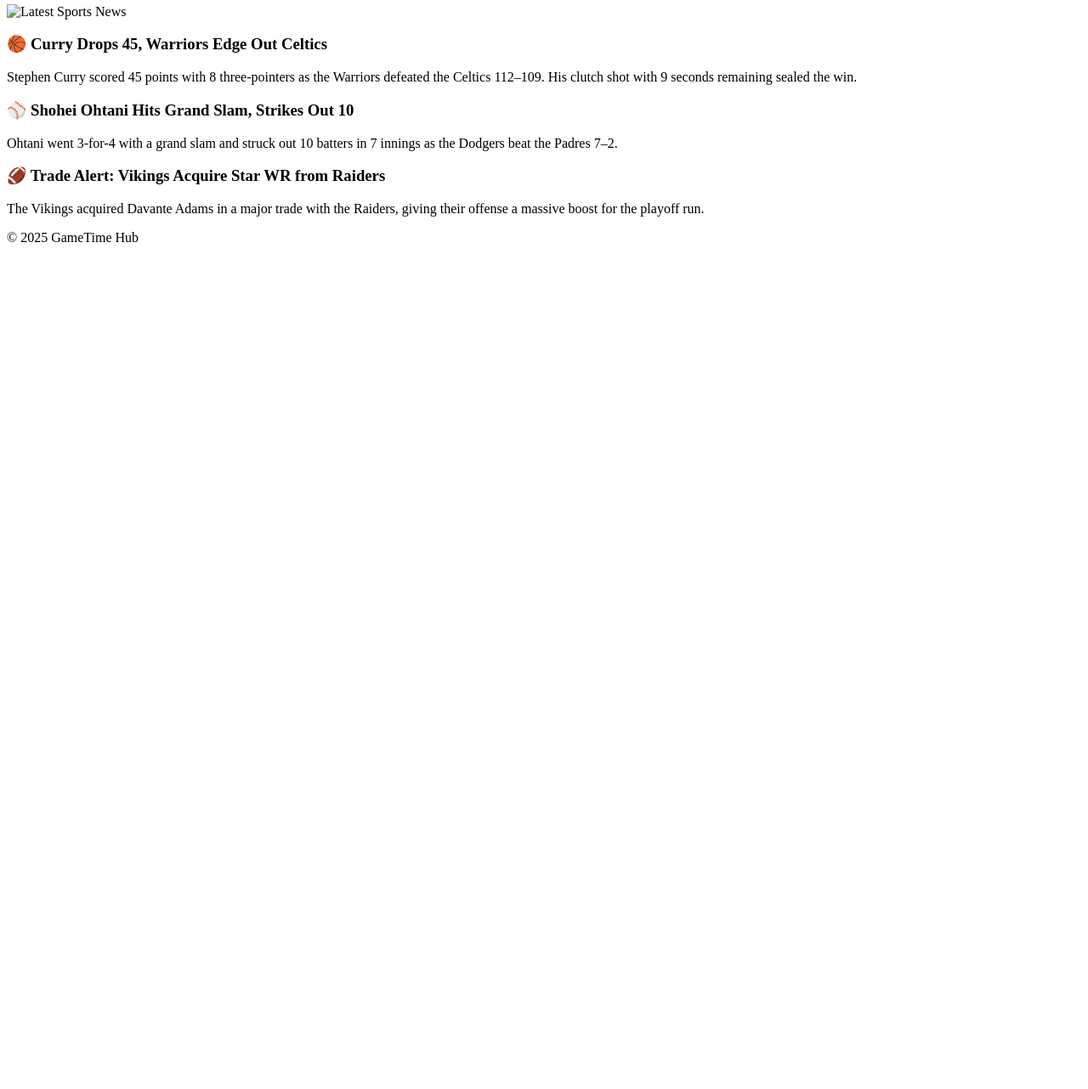
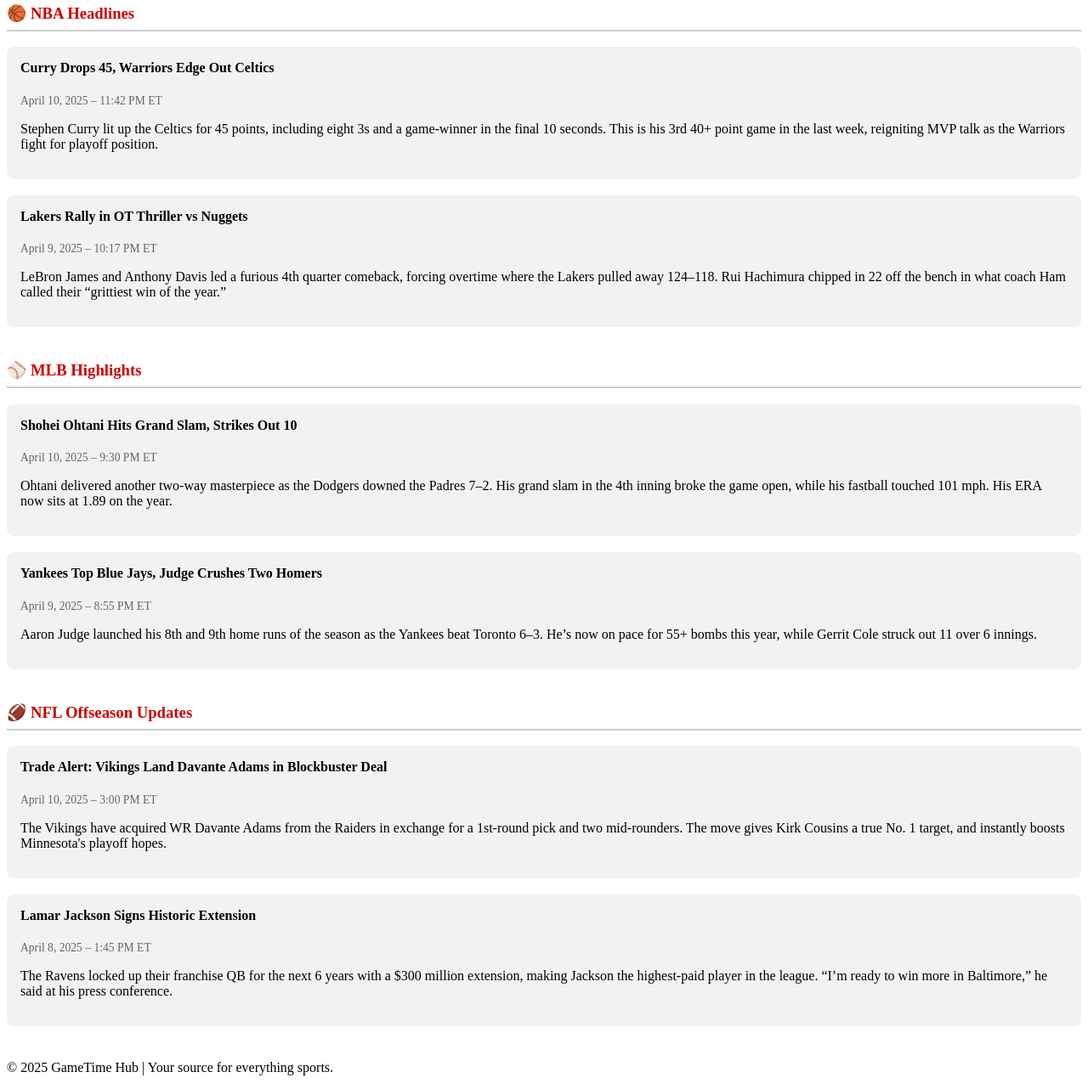
Before and after one commit to BrodyCerrato/GameTime-Hub, a plain HTML site: page news.html in a window 1280 px wide. Shown: the part 161-1443 px from the top of the page at 85% size. Before the commit the page ends 800 px from the top, so only its background shows below. Drawn offline with Linux system fonts and the light colour scheme.

Commit message:
Update news.html

```diff
--- a/news.html
+++ b/news.html
@@ -4,6 +4,34 @@
   <meta charset="UTF-8" />
   <title>GameTime Hub | Latest News</title>
   <link rel="stylesheet" href="style.css" />
+  <style>
+    .news-section {
+      margin-bottom: 2.5rem;
+    }
+
+    .news-section h3 {
+      color: #cc0000;
+      border-bottom: 2px solid #ccc;
+      padding-bottom: 0.5rem;
+    }
+
+    article {
+      background-color: #f2f2f2;
+      margin-bottom: 1.2rem;
+      padding: 1rem;
+      border-radius: 8px;
+    }
+
+    article h4 {
+      margin-top: 0;
+    }
+
+    .timestamp {
+      font-size: 0.85em;
+      color: #666;
+      margin-bottom: 0.5rem;
+    }
+  </style>
 </head>
 <body>
   <div class="container">
@@ -14,29 +42,64 @@
       <a href="games.html">Games Tonight</a>
       <a href="player.html">Player of the Night</a>
     </nav>
+
     <main>
-      <section>
-        <h2>📰 Latest News</h2>
-        <img src="images/news.jpg" alt="Latest Sports News" class="content-image" />
+      <h2>📰 Breaking & Latest Sports News</h2>
+
+      <!-- NBA Section -->
+      <section class="news-section">
+        <h3>🏀 NBA Headlines</h3>
 
         <article>
-          <h3>🏀 Curry Drops 45, Warriors Edge Out Celtics</h3>
-          <p>Stephen Curry scored 45 points with 8 three-pointers as the Warriors defeated the Celtics 112–109. His clutch shot with 9 seconds remaining sealed the win.</p>
+          <h4>Curry Drops 45, Warriors Edge Out Celtics</h4>
+          <p class="timestamp">April 10, 2025 – 11:42 PM ET</p>
+          <p>Stephen Curry lit up the Celtics for 45 points, including eight 3s and a game-winner in the final 10 seconds. This is his 3rd 40+ point game in the last week, reigniting MVP talk as the Warriors fight for playoff position.</p>
         </article>
 
         <article>
-          <h3>⚾ Shohei Ohtani Hits Grand Slam, Strikes Out 10</h3>
-          <p>Ohtani went 3-for-4 with a grand slam and struck out 10 batters in 7 innings as the Dodgers beat the Padres 7–2.</p>
+          <h4>Lakers Rally in OT Thriller vs Nuggets</h4>
+          <p class="timestamp">April 9, 2025 – 10:17 PM ET</p>
+          <p>LeBron James and Anthony Davis led a furious 4th quarter comeback, forcing overtime where the Lakers pulled away 124–118. Rui Hachimura chipped in 22 off the bench in what coach Ham called their “grittiest win of the year.”</p>
+        </article>
+      </section>
+
+      <!-- MLB Section -->
+      <section class="news-section">
+        <h3>⚾ MLB Highlights</h3>
+
+        <article>
+          <h4>Shohei Ohtani Hits Grand Slam, Strikes Out 10</h4>
+          <p class="timestamp">April 10, 2025 – 9:30 PM ET</p>
+          <p>Ohtani delivered another two-way masterpiece as the Dodgers downed the Padres 7–2. His grand slam in the 4th inning broke the game open, while his fastball touched 101 mph. His ERA now sits at 1.89 on the year.</p>
         </article>
 
         <article>
-          <h3>🏈 Trade Alert: Vikings Acquire Star WR from Raiders</h3>
-          <p>The Vikings acquired Davante Adams in a major trade with the Raiders, giving their offense a massive boost for the playoff run.</p>
+          <h4>Yankees Top Blue Jays, Judge Crushes Two Homers</h4>
+          <p class="timestamp">April 9, 2025 – 8:55 PM ET</p>
+          <p>Aaron Judge launched his 8th and 9th home runs of the season as the Yankees beat Toronto 6–3. He’s now on pace for 55+ bombs this year, while Gerrit Cole struck out 11 over 6 innings.</p>
+        </article>
+      </section>
+
+      <!-- NFL Section -->
+      <section class="news-section">
+        <h3>🏈 NFL Offseason Updates</h3>
+
+        <article>
+          <h4>Trade Alert: Vikings Land Davante Adams in Blockbuster Deal</h4>
+          <p class="timestamp">April 10, 2025 – 3:00 PM ET</p>
+          <p>The Vikings have acquired WR Davante Adams from the Raiders in exchange for a 1st-round pick and two mid-rounders. The move gives Kirk Cousins a true No. 1 target, and instantly boosts Minnesota's playoff hopes.</p>
+        </article>
+
+        <article>
+          <h4>Lamar Jackson Signs Historic Extension</h4>
+          <p class="timestamp">April 8, 2025 – 1:45 PM ET</p>
+          <p>The Ravens locked up their franchise QB for the next 6 years with a $300 million extension, making Jackson the highest-paid player in the league. “I’m ready to win more in Baltimore,” he said at his press conference.</p>
         </article>
       </section>
     </main>
+
     <footer>
-      <p>© 2025 GameTime Hub</p>
+      <p>© 2025 GameTime Hub | Your source for everything sports.</p>
     </footer>
   </div>
 </body>
```
